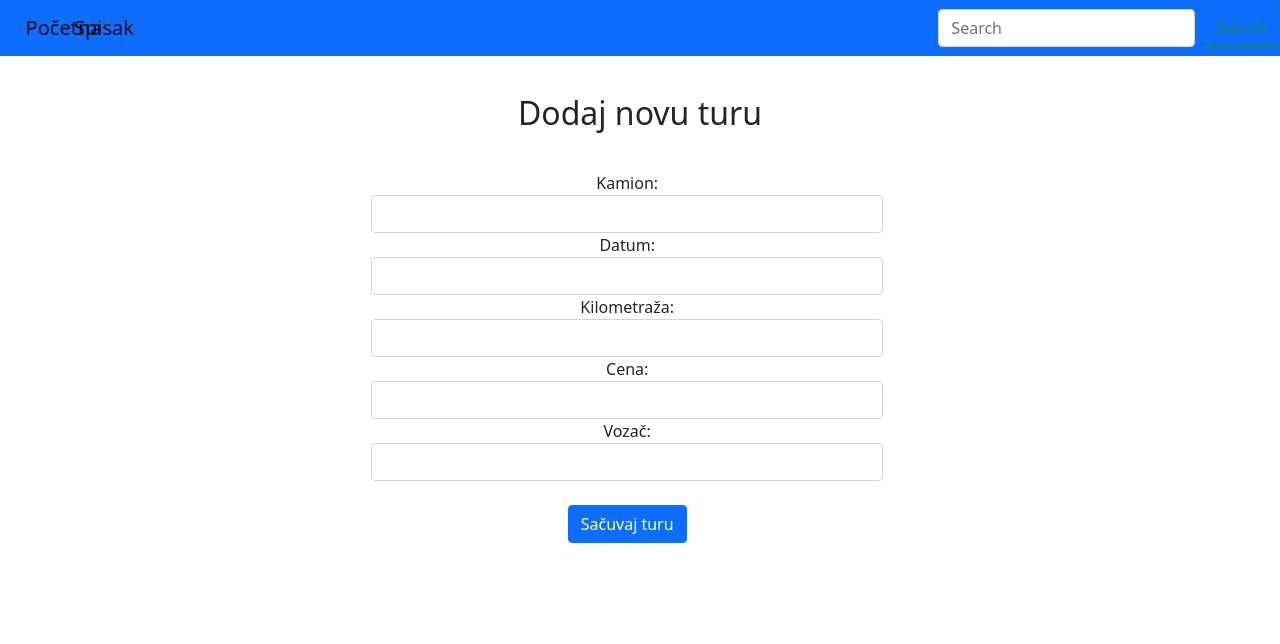
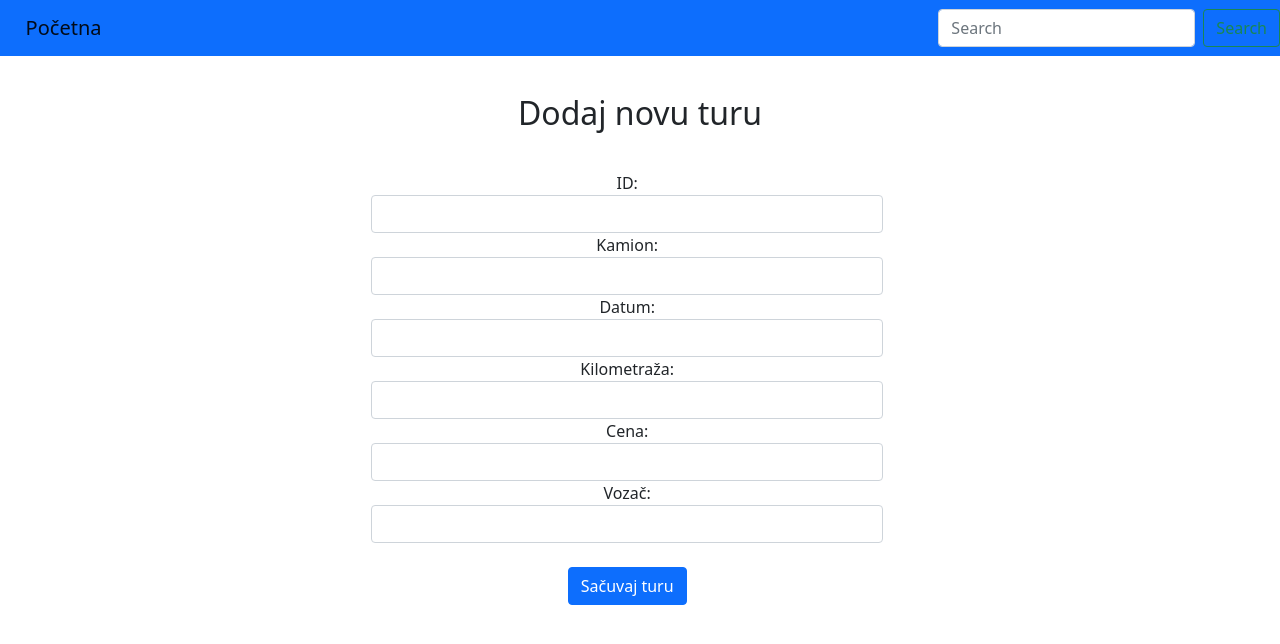
Before and after one commit to FilipMilovanovic/REACT-ITEH, a React (Create React App) app: page / in a window 1280 px wide. Shown: the top 644 px of the page. Built offline with nearby package versions, Linux system fonts and the light colour scheme.

Commit message:
Prebacivanje nove ture u spisak svih tura, prenos funkcije i promenljive preko propsa

```diff
--- a/src/komponente/Nav.js
+++ b/src/komponente/Nav.js
@@ -5,8 +5,6 @@ function Nav(){
         <div className="div_nav">
             <nav className="navbar navbar-light bg-primary">
             <Link to={"/"} className="navbar-brand" id="poc-nav">Početna</Link>
-            <Link to={"spisak"} className="navbar-brand" id="spisak-nav">Spisak</Link>
-
             <form className="d-flex">
             <input className="form-control me-2" type="search" placeholder="Search" aria-label="Search" />
         <button className="btn btn-outline-success" type="submit">Search</button>
--- a/src/komponente/NovaTuraForma.js
+++ b/src/komponente/NovaTuraForma.js
@@ -1,8 +1,10 @@
 import {useState} from 'react';
+import {Link} from 'react-router-dom';
 
-function NovaTuraForma(){
+function NovaTuraForma(props){
 
     const [tura, setTura] = useState({
+            id: '',
             kamion: '',
             datum: '',
             km: '',
@@ -10,6 +12,11 @@ function NovaTuraForma(){
             vozac: ''
     }
     );
+
+    function handleID(e){
+        setTura({...tura, id: e.target.value});
+
+    }
 
     function handleKamion(e){
         setTura({...tura, kamion: e.target.value});
@@ -32,11 +39,15 @@ function NovaTuraForma(){
     }
 
 
-
     return (
         <div className="div_nova_tura_forma">
 
                 <div className="forma">
+
+                <div className="form-group">
+                     <label>ID: </label>
+                     <input type="text" className="form-control" onChange={handleID} value={tura.ID}/>
+                </div>
 
                 <div className="form-group">
                      <label>Kamion: </label>
@@ -63,7 +74,7 @@ function NovaTuraForma(){
                      <input type="text" className="form-control" onChange={handleVozac} value={tura.vozac}/>
                 </div>
 
-                <button type="button" className="btn btn-primary mt-4">Sačuvaj turu</button>
+               <button type="button" onClick={() => props.funkcija(tura)} className="btn btn-primary mt-4">Sačuvaj turu</button>
 
                 </div>
 
--- /dev/null
+++ b/src/komponente/SpisakTura.js
@@ -0,0 +1,20 @@
+import { useState, useEffect } from "react";
+
+
+function SpisakTura(props){
+
+    return (
+        <div className="div_spisak_tura">
+            <h2 id="naslov-tura" className="mb-5">Spisak tura</h2>
+
+            {props.ture.map(tura => {
+                return (
+                    <p key={tura.id}>Kamion: {tura.kamion} Datum: {tura.datum} Kilometraža: {tura.km} Cena: {tura.cena} Vozač: {tura.vozac}</p>
+                );
+            })}
+
+        </div>
+    )
+}
+
+export default SpisakTura;
--- a/src/strane/NovaTuraPage.js
+++ b/src/strane/NovaTuraPage.js
@@ -1,8 +1,21 @@
 import Nav from "../komponente/Nav";
 import NovaTuraForma from "../komponente/NovaTuraForma";
+import {useNavigate} from "react-router-dom";
 
 
 function NovaTuraPage(){
+
+    const navigate = useNavigate();
+
+    function prebaciTuru(tura){
+        navigate("/spisak",
+        {
+            state: {
+                tura: tura
+            }
+        });
+    }
+
 
     return (
         <div className="div_nova_tura">
@@ -10,7 +23,7 @@ function NovaTuraPage(){
 
             <h2 id="naslov-tura">Dodaj novu turu</h2>
 
-            <NovaTuraForma />
+            <NovaTuraForma funkcija={prebaciTuru} />
         </div>
     )
 }
--- a/src/strane/SpisakTuraPage.js
+++ b/src/strane/SpisakTuraPage.js
@@ -1,10 +1,26 @@
 import Nav from "../komponente/Nav";
+import {useLocation} from 'react-router-dom';
+import {useState, useEffect} from 'react';
+import SpisakTura from "../komponente/SpisakTura";
 
 
 function SpisakTuraPage(){
+
+    const location = useLocation();
+    const novaTura = location.state.tura;
+
+    const [ture, setTure] = useState([
+        {id: 'DD123', kamion: 'Kamion 1', datum: 'Datum 1', cena: 'Cena 1', km: 'Kilometraza 1', vozac: 'Vozac 1'},
+        {id: 'DD124', kamion: 'Kamion 2', datum: 'Datum 2', cena: 'Cena 2', km: 'Kilometraza 2', vozac: 'Vozac 2'},
+        {id:  novaTura.id, kamion: novaTura.kamion, datum:  novaTura.datum, cena:  novaTura.cena, km:  novaTura.km, vozac:  novaTura.vozac},
+    ])
+
+
     return (
         <div className="div_spisak_tura_page">
             <Nav />
+
+            <SpisakTura ture={ture}/>
         </div>
     )
 }
```
